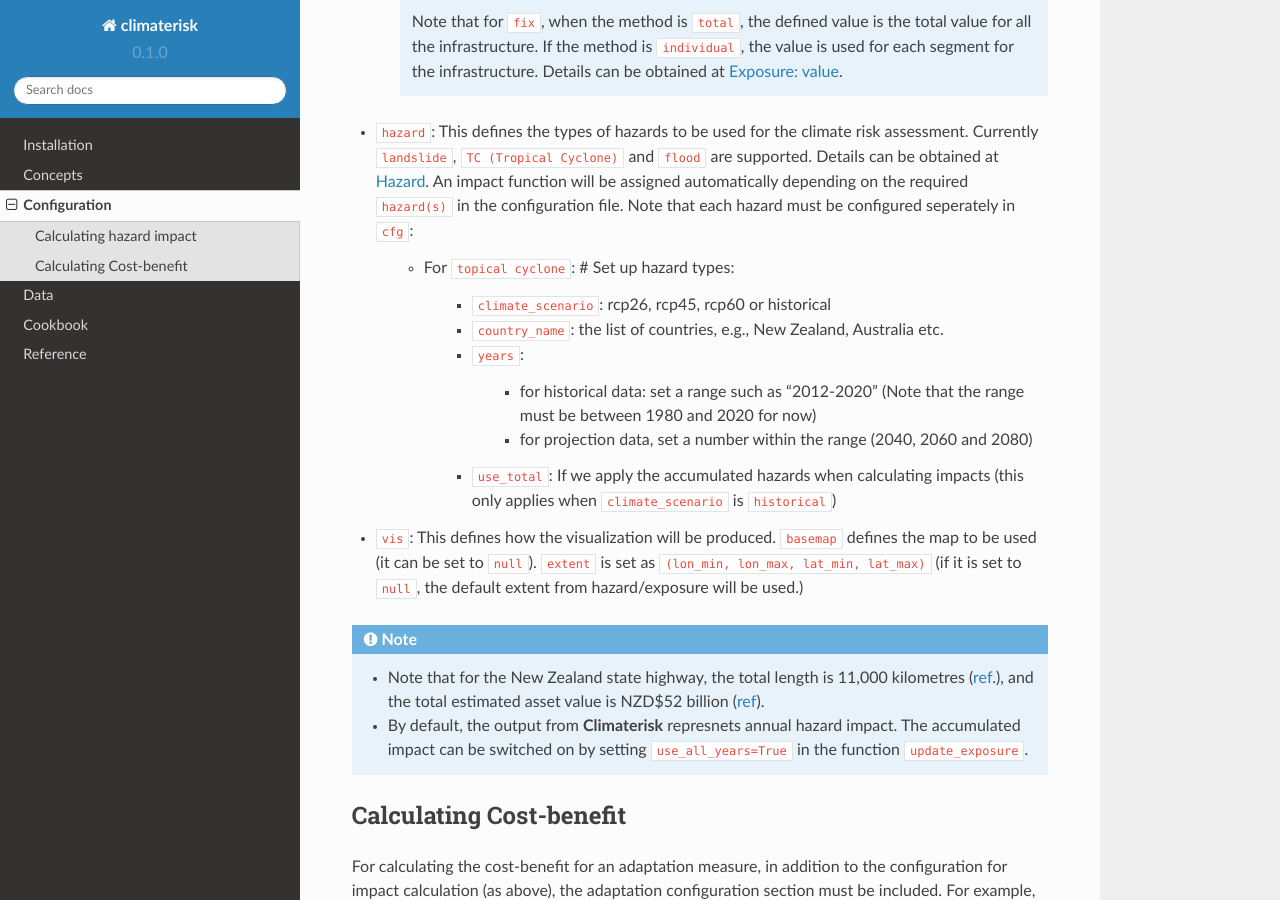
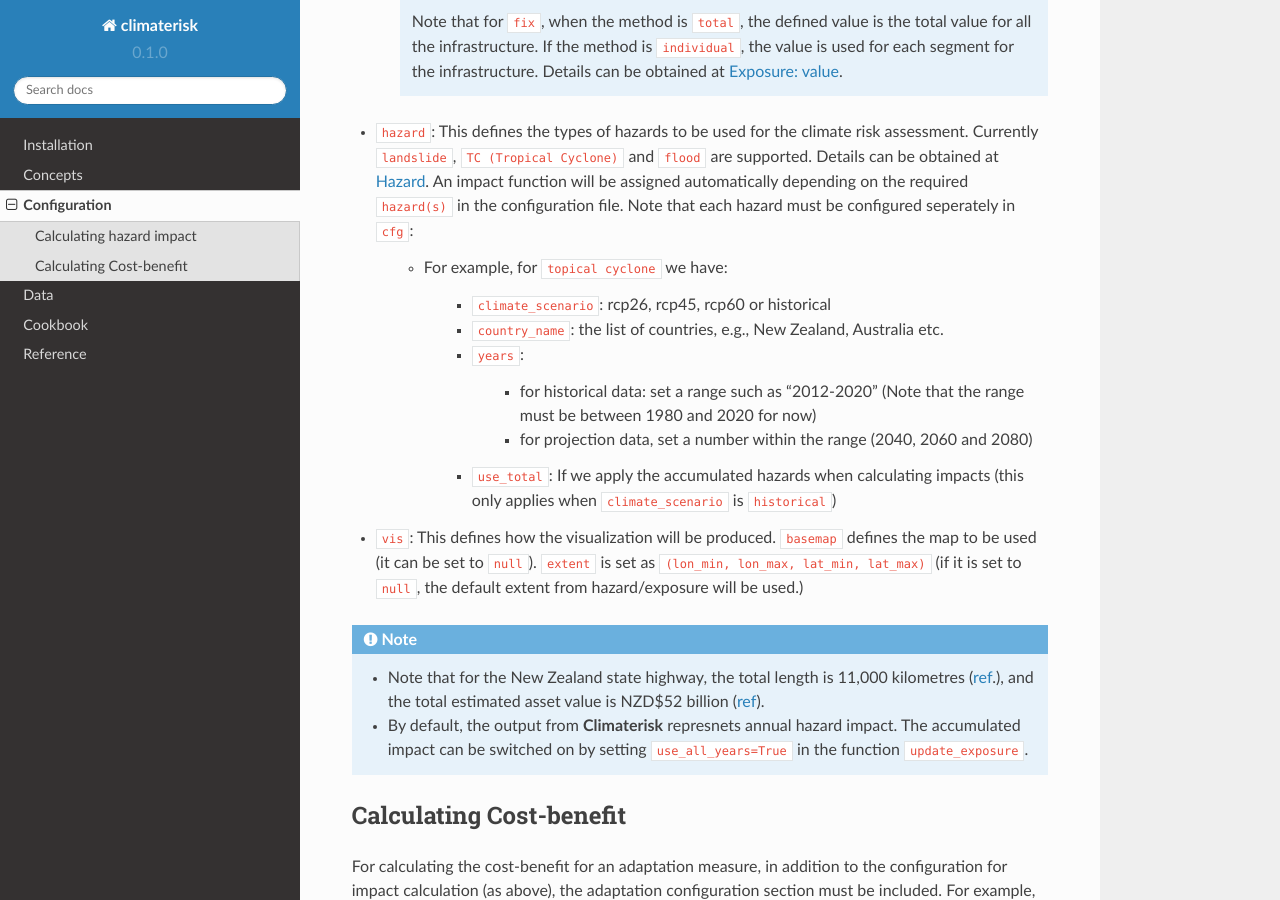
Before and after one commit to jzanetti/ClimateRisk, a Sphinx documentation site: the page built from doc/source/Cfg.rst, in a window 1280 px wide and 900 px high, scrolled down 1208 px. Built offline with Sphinx 7.4.7 and the Read the Docs theme 2.0.0, drawn with Linux system fonts in a browser that asks for light colours.

Commit message:
update doc

```diff
--- a/doc/source/Cfg.rst
+++ b/doc/source/Cfg.rst
@@ -65,7 +65,7 @@ In the above file, there are mainly **4** sections:
 
 - ``hazard``: This defines the types of hazards to be used for the climate risk assessment. Currently ``landslide``, ``TC (Tropical Cyclone)`` and ``flood`` are supported. Details can be obtained at `Hazard <https://climaterisk.readthedocs.io/en/latest/Concepts.html#hazard>`_. An impact function will be assigned automatically depending on the required ``hazard(s)`` in the configuration file. Note that each hazard must be configured seperately in ``cfg``:
 
-    - For ``topical cyclone``: # Set up hazard types:
+    - For example, for ``topical cyclone`` we have:
 
         - ``climate_scenario``: rcp26, rcp45, rcp60 or historical
 
```
